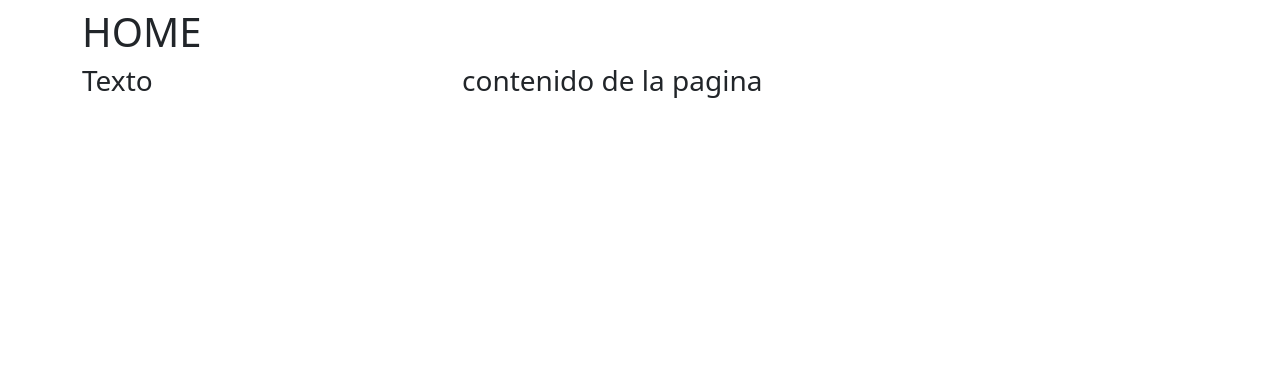
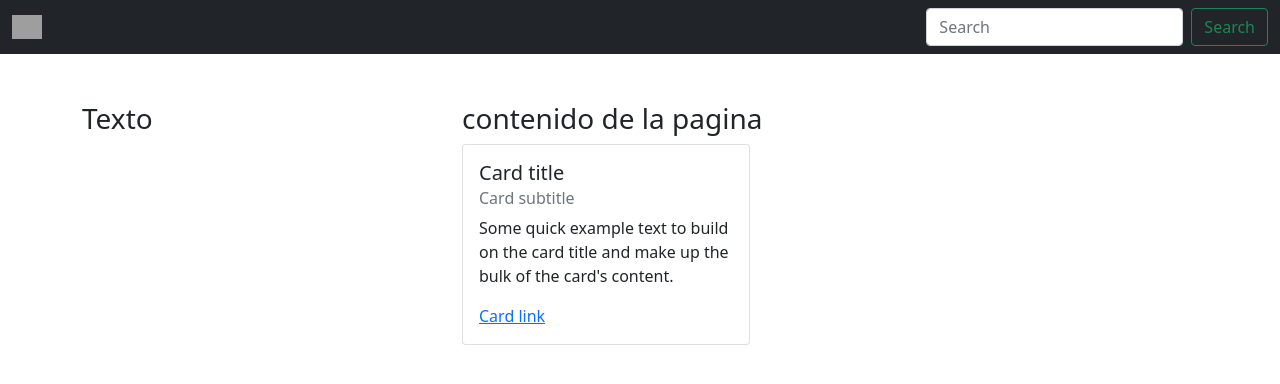
Before and after one commit to hunterdr/La-bilbia-de-Liberty, a Django app: page / in a window 1280 px wide. Shown: the top 384 px of the page. Run offline with Django 4.2, Linux system fonts and the light colour scheme; grey boxes are pictures that could not be loaded.

Commit message:
update template

```diff
--- a/core/settings.py
+++ b/core/settings.py
@@ -27,6 +27,7 @@ INSTALLED_APPS = [
     'django.contrib.sessions',
     'django.contrib.messages',
     'django.contrib.staticfiles',
+    'documentos',
 ]
 
 MIDDLEWARE = [
--- a/documentos/views.py
+++ b/documentos/views.py
@@ -1,3 +1 @@
 from django.shortcuts import render
-
-# Create your views here.
--- a/templates/base.html
+++ b/templates/base.html
@@ -9,7 +9,16 @@
     <title>La Biblia de Liberty</title>
   </head>
   <body>
-    <div class="container mt-2">
+    <nav class="navbar navbar-dark bg-dark">
+      <div class="container-fluid">
+        <img src="/docs/5.0/assets/brand/bootstrap-logo.svg" alt="" width="30" height="24">
+        <form class="d-flex">
+          <input class="form-control me-2" type="search" placeholder="Search" aria-label="Search">
+          <button class="btn btn-outline-success" type="submit">Search</button>
+        </form>
+      </div>
+    </nav>
+    <div class="container mt-5">
         {% block content %}
 
         {% endblock content %}
--- a/templates/index.html
+++ b/templates/index.html
@@ -1,8 +1,6 @@
 {% extends 'base.html' %}
 
 {% block content %}
-
-<h1>HOME</h1>
 
 <div class="row">
     <div class="col-md-4">
@@ -10,6 +8,14 @@
     </div>
     <div class="col-md-8">
         <h3>contenido de la pagina</h3>
+        <div class="card" style="width: 18rem;">
+            <div class="card-body">
+              <h5 class="card-title">Card title</h5>
+              <h6 class="card-subtitle mb-2 text-muted">Card subtitle</h6>
+              <p class="card-text">Some quick example text to build on the card title and make up the bulk of the card's content.</p>
+              <a href="#" class="card-link">Card link</a>
+            </div>
+          </div>
     </div>
 
 </div>
```
Also changed, not shown: documentos/urls.py (added).
